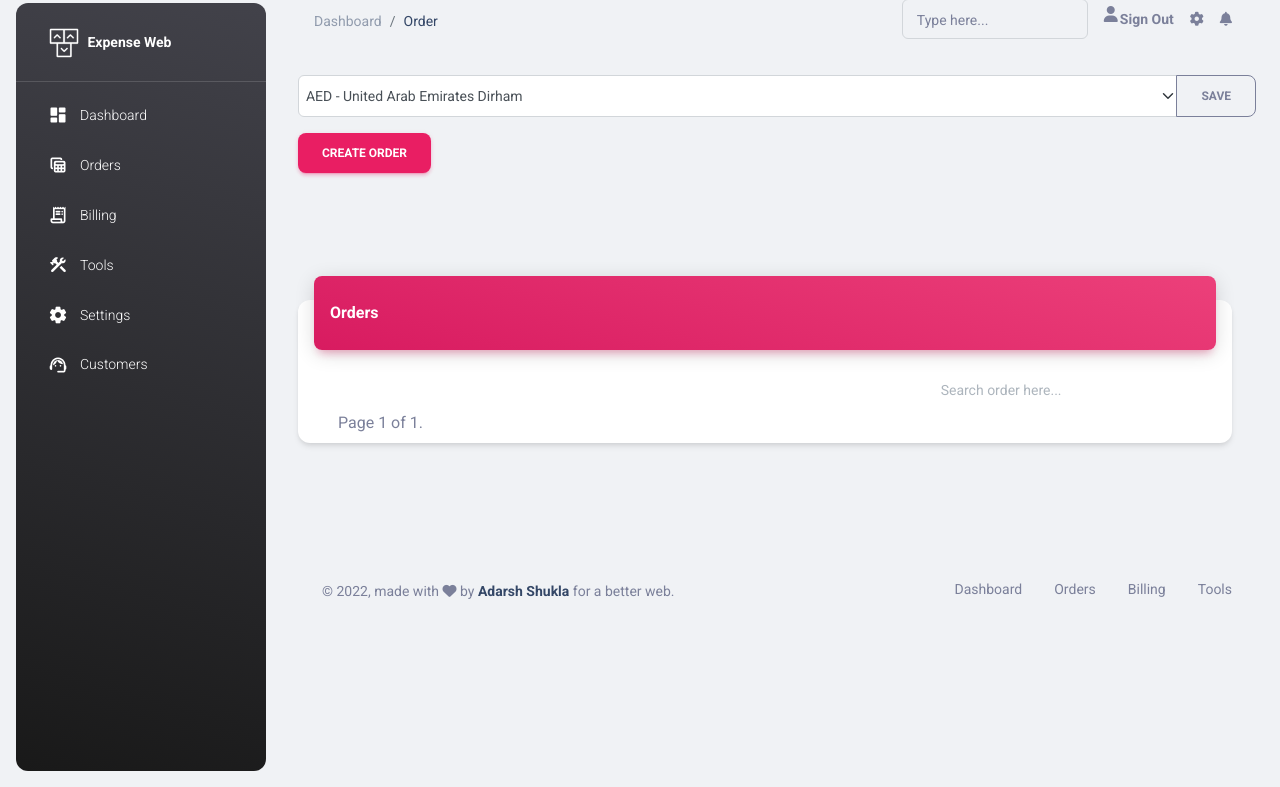
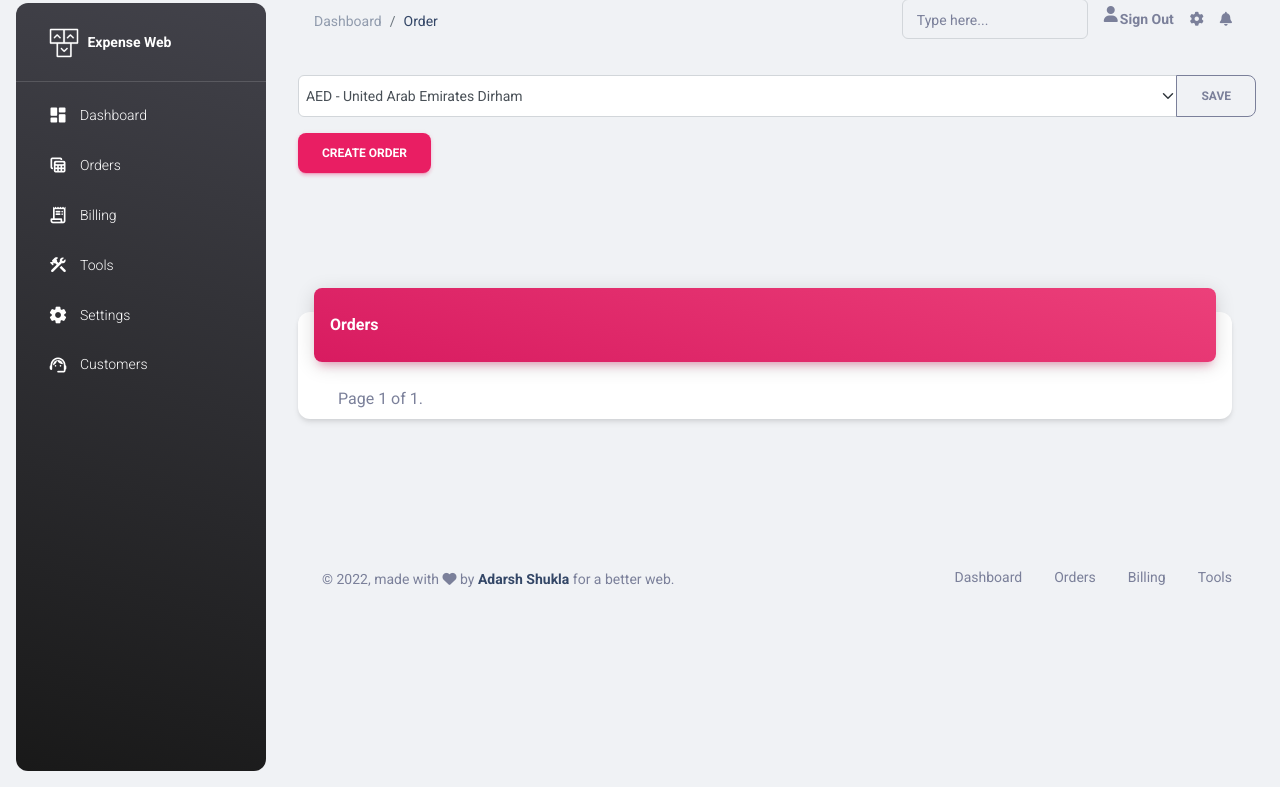
Before and after one commit to adarsh800/expense-web, a Django app: page /orders/ in a window 1280 px wide. Shown: the part 13-800 px from the top of the page. Run offline with Django 4.2, Linux system fonts and the light colour scheme; the visitor is signed in with stand-in values (Sample User, id 1); data that the repository does not hold is empty; parts of the project's set-up code (start-up, migrations or seed data) failed here and were passed over; some libraries are stand-ins or nearby versions.

Commit message:
Update order.html

```diff
--- a/templates/orders/order.html
+++ b/templates/orders/order.html
@@ -188,17 +188,8 @@
                             </div>
                             <div class="card-body px-0 pb-2">
                                 <div class="table-responsive p-0">
-                                <div class="row">
-                                    <span class="col-md-8"></span>
-                                    <span class="col-md-4 pe-5 pb-1">
-                                        <div class="form-outline">
-                                            {%csrf_token%}
-                                            <input type="text" class="form-control form-control-lg p-1"
-                                             id="searchField" placeholder="Search order here..."/>
-                                        </div>
-                                    </span>
-                                    </div>
-                                <div class="table-output">
+
+                                    <div class="table-output">
                                 <table class="table align-items-center mb-0">
                                         <thead>
                                             <tr>
```
